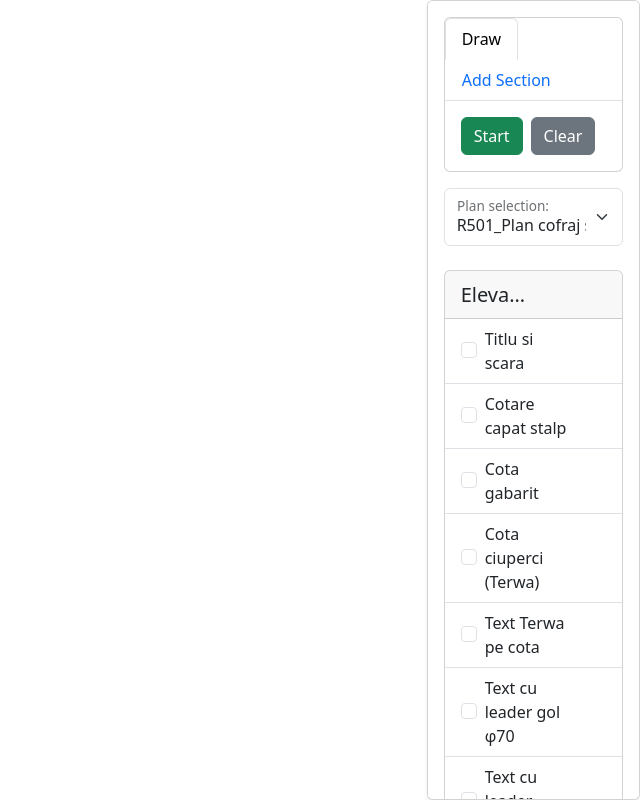
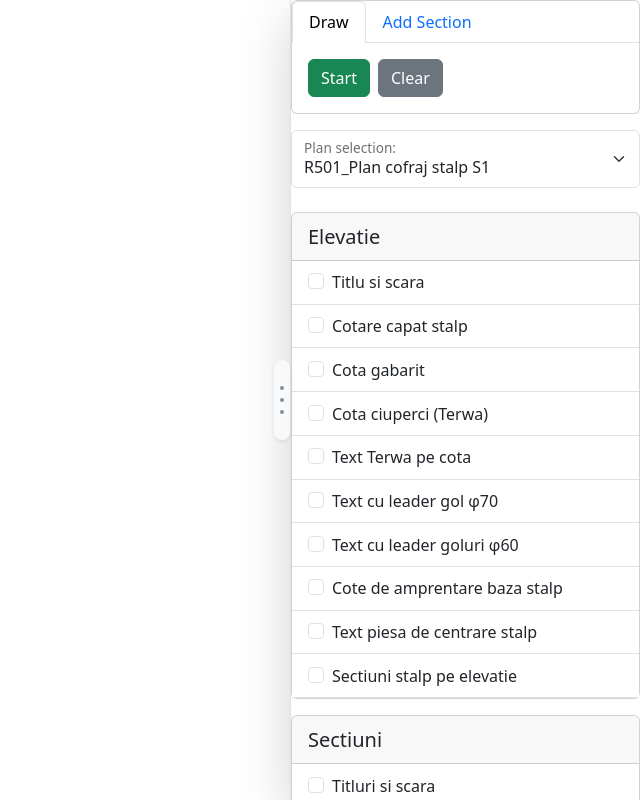
Before and after one commit to rct24/check-list-plans, a React (Vite) app: page / in a window 1280 px wide. Shown: the whole page, without its empty margins (640-1280 px from the left). Built offline with nearby package versions, Linux system fonts and the light colour scheme.

Commit message:
feat: Implement sidebar resizing functionality with new ResizeHandle component and update PdfViewer and Sidebar components to support dynamic width

```diff
--- a/src/App.jsx
+++ b/src/App.jsx
@@ -1,14 +1,49 @@
+import { useState, useEffect } from "react";
 import PdfViewer from "./components/PdfViewer";
 import SidebarContainer from "./containers/SidebarContainer";
-import "bootstrap-icons/font/bootstrap-icons.css";
+import ResizeHandle from "./components/ResizeHandle";
 import { AppContextProvider } from "./context/AppContextProvider";
 
 function App() {
+  const [sidebarWidth, setSidebarWidth] = useState(350);
+  const [isResizing, setIsResizing] = useState(false);
+
+  const handleSetSidebarWidth = (newWidth) => {
+    const clampedWidth = Math.min(Math.max(newWidth, 200), 600);
+    setSidebarWidth(clampedWidth);
+  };
+
+  const handleSetIsResizing = (value) => {
+    setIsResizing(value);
+  };
+
+  const handleMouseMove = (e) => {
+    if (!isResizing) return;
+    const newWidth = window.innerWidth - e.clientX;
+    handleSetSidebarWidth(newWidth);
+  };
+
+  useEffect(() => {
+    if (isResizing) {
+      document.addEventListener("mousemove", handleMouseMove);
+      document.addEventListener("mouseup", () => handleSetIsResizing(false));
+    }
+    return () => {
+      document.removeEventListener("mousemove", handleMouseMove);
+      document.removeEventListener("mouseup", () => handleSetIsResizing(false));
+    };
+  }, [isResizing]);
+
   return (
     <AppContextProvider>
       <div className="container-fluid">
-        <PdfViewer />
-        <SidebarContainer />
+        <PdfViewer sidebarWidth={sidebarWidth} />
+        <ResizeHandle
+          width={sidebarWidth}
+          isResizing={isResizing}
+          onMouseDown={() => handleSetIsResizing(true)}
+        />
+        <SidebarContainer width={sidebarWidth} />
       </div>
     </AppContextProvider>
   );
--- a/src/components/PdfViewer.jsx
+++ b/src/components/PdfViewer.jsx
@@ -34,7 +34,7 @@ function drawText(ctx, x, y, text) {
   ctx.restore();
 }
 
-export default function PdfViewer() {
+export default function PdfViewer({ sidebarWidth }) {
   const { selectedPlan, isDraw, canvasRef, allItems, handleCheckBox } =
     useContext(AppContext);
   const [clicks, setClicks] = useState([]);
@@ -144,8 +144,15 @@ export default function PdfViewer() {
   return (
     <div
       ref={containerRef}
-      className="col-10 p-3 vh-100"
-      style={{ position: "relative" }}
+      style={{
+        width: `calc(100% - ${sidebarWidth}px)`,
+        height: "100vh",
+        position: "fixed",
+        top: 0,
+        left: 0,
+        padding: "1rem",
+        transition: "width 0.1s ease",
+      }}
     >
       <div style={{ position: "relative", width: "100%", height: "100%" }}>
         <iframe
--- /dev/null
+++ b/src/components/ResizeHandle.jsx
@@ -0,0 +1,45 @@
+export default function ResizeHandle({ width, isResizing, onMouseDown }) {
+  return (
+    <div
+      className="position-fixed h-100 d-flex align-items-center"
+      style={{
+        width: "16px",
+        left: `calc(100% - ${width}px - 8px)`,
+        top: 0,
+        zIndex: 1000,
+        cursor: "ew-resize",
+      }}
+      onMouseDown={onMouseDown}
+    >
+      <div
+        className="resize-handle d-flex align-items-center bg-light rounded-pill shadow-sm"
+        style={{
+          width: "32px",
+          height: "80px",
+          transform: "translateX(-8px)",
+          transition: "all 0.2s ease",
+          backgroundColor: isResizing
+            ? "var(--bs-primary-bg-subtle)"
+            : "var(--bs-light)",
+        }}
+      >
+        <div className="d-flex flex-column gap-2 mx-auto">
+          {[...Array(3)].map((_, i) => (
+            <div
+              key={i}
+              className={`rounded-circle ${
+                isResizing ? "bg-primary" : "bg-secondary"
+              }`}
+              style={{
+                width: "4px",
+                height: "4px",
+                opacity: 0.8,
+                transition: "all 0.2s ease",
+              }}
+            />
+          ))}
+        </div>
+      </div>
+    </div>
+  );
+}
--- a/src/components/Sidebar.jsx
+++ b/src/components/Sidebar.jsx
@@ -1,19 +1,25 @@
+import { useState, useRef, useEffect } from "react";
 import { AppContext, useAppContext } from "../context/AppContext";
 import TabBar from "../components/TabBar";
 import CheckListContainer from "../containers/CheckListContainer";
 import { SideBarContext, useSideBarContext } from "../context/SidebarContext";
+import ResizeHandle from "./ResizeHandle";
 
-export default function Sidebar() {
-  const { planList, selectedPlan, handleSelectedPlan } =
-    useAppContext(AppContext);
-
-  const { plansData, sections, handleAddItem } =
-    useSideBarContext(SideBarContext);
+export default function Sidebar({ width }) {
+  const { planList, selectedPlan, handleSelectedPlan } = useAppContext();
+  const { plansData, sections, handleAddItem } = useSideBarContext();
+  const sidebarRef = useRef(null);
 
   return (
     <div
-      className="col-2 position-fixed end-0 overflow-auto card shadow-sm p-3"
-      style={{ maxHeight: "100vh", top: "0" }}
+      ref={sidebarRef}
+      className="position-fixed end-0 overflow-auto shadow-lg border-start"
+      style={{
+        width: `${width}px`,
+        maxHeight: "100vh",
+        top: "0",
+        backgroundColor: "var(--bs-white)",
+      }}
     >
       <TabBar />
       <div className="form-floating">
--- a/src/containers/SidebarContainer.jsx
+++ b/src/containers/SidebarContainer.jsx
@@ -1,10 +1,10 @@
 import Sidebar from "../components/Sidebar";
 import { SideBarContextProvider } from "../context/SideBarContextProvider";
 
-export default function SidebarContainer() {
+export default function SidebarContainer({ width }) {
   return (
     <SideBarContextProvider>
-      <Sidebar />
+      <Sidebar width={width} />
     </SideBarContextProvider>
   );
 }
--- /dev/null
+++ b/src/styles/Sidebar.css
@@ -0,0 +1,21 @@
+.resize-handle:hover,
+.resize-handle:active {
+  background-color: rgba(0, 0, 0, 0.1) !important;
+}
+
+* {
+  user-select: none;
+}
+
+.position-fixed.h-100.d-flex.align-items-center:hover div div {
+  opacity: 1 !important;
+  background-color: var(--bs-primary) !important;
+}
+
+.position-fixed.h-100.d-flex.align-items-center:hover .resize-handle {
+  opacity: 1 !important;
+}
+
+.resize-handle:hover .rounded-circle {
+  background-color: var(--bs-primary) !important;
+}
```
